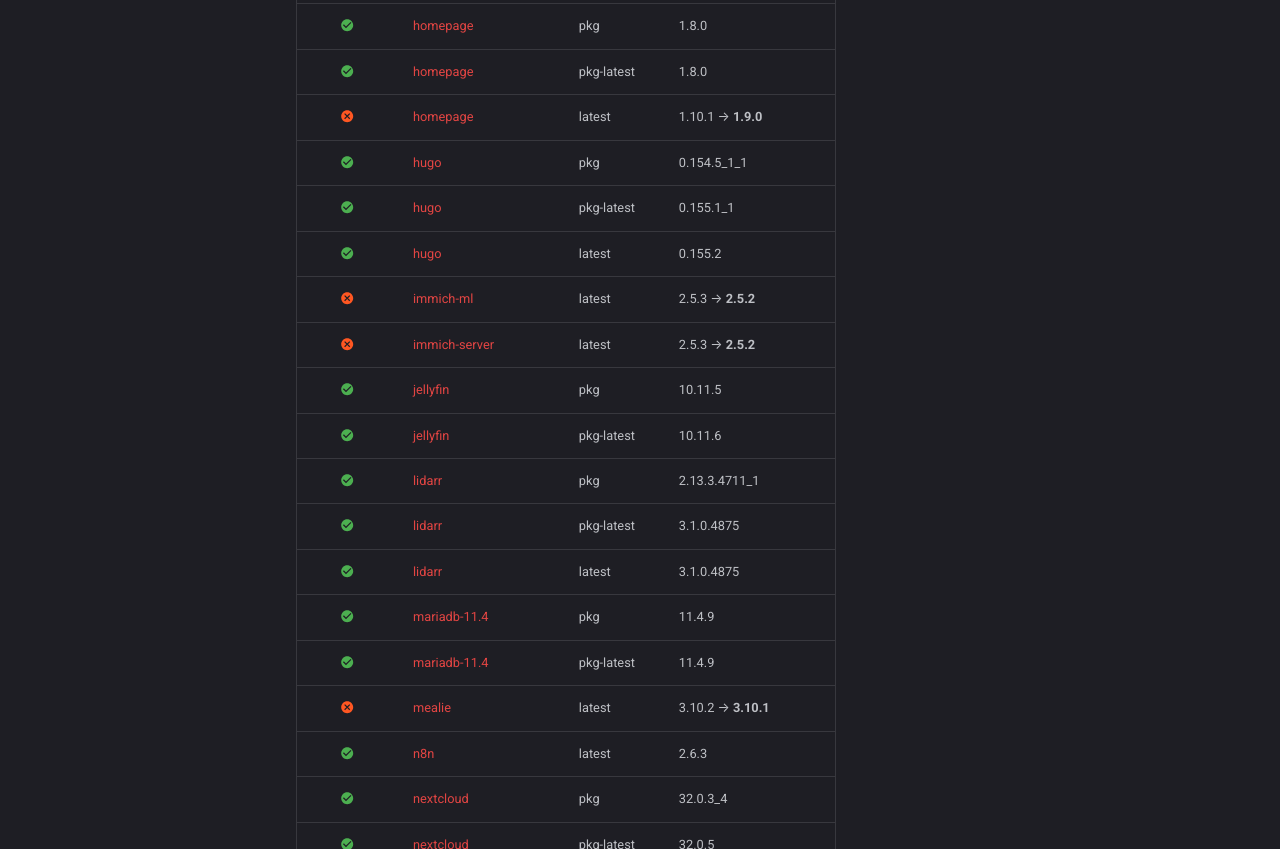
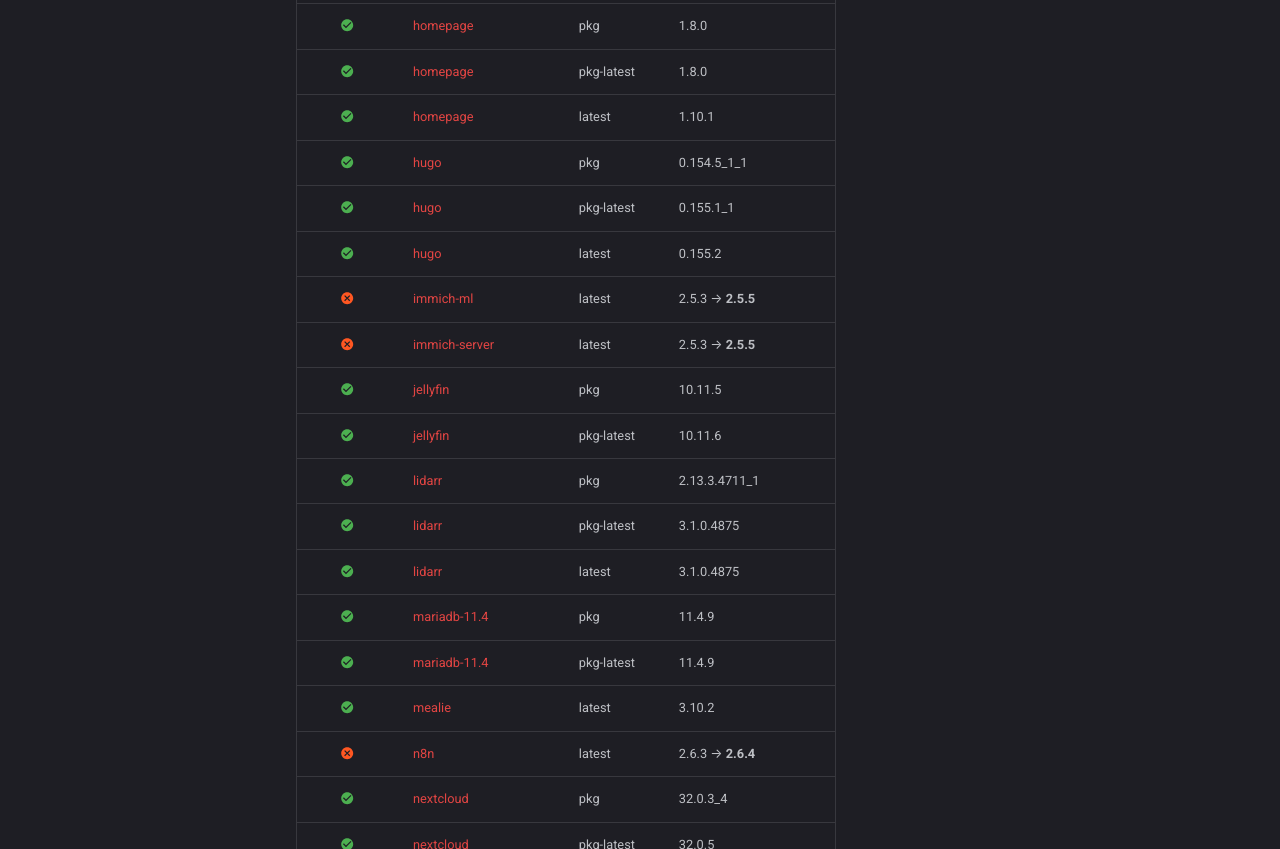
Before and after one commit to daemonless/daemonless-io, an MkDocs documentation site: the page built from docs/status.md, in a window 1280 px wide and 1400 px high, scrolled down 528 px. Shown: the part 151-1000 px from the top of the window. Built offline with MkDocs 1.6.1 and Material for MkDocs 9.7.7, drawn with Linux system fonts in a browser that asks for light colours; comment, search, counter and statistics services are not loaded; some of the changed text lies outside the part shown.

Commit message:
Update version status [skip ci]

```diff
--- a/docs/status.md
+++ b/docs/status.md
@@ -13,12 +13,12 @@
 | :material-check-circle:{ .current } | [gitea](https://github.com/daemonless/gitea/actions) | pkg-latest | 1.24.2_8 |
 | :material-check-circle:{ .current } | [homepage](https://github.com/daemonless/homepage/actions) | pkg | 1.8.0 |
 | :material-check-circle:{ .current } | [homepage](https://github.com/daemonless/homepage/actions) | pkg-latest | 1.8.0 |
-| :material-close-circle:{ .outdated } | [homepage](https://github.com/daemonless/homepage/actions) | latest | 1.10.1 → **1.9.0** |
+| :material-check-circle:{ .current } | [homepage](https://github.com/daemonless/homepage/actions) | latest | 1.10.1 |
 | :material-check-circle:{ .current } | [hugo](https://github.com/daemonless/hugo/actions) | pkg | 0.154.5_1_1 |
 | :material-check-circle:{ .current } | [hugo](https://github.com/daemonless/hugo/actions) | pkg-latest | 0.155.1_1 |
 | :material-check-circle:{ .current } | [hugo](https://github.com/daemonless/hugo/actions) | latest | 0.155.2 |
-| :material-close-circle:{ .outdated } | [immich-ml](https://github.com/daemonless/immich-ml/actions) | latest | 2.5.3 → **2.5.2** |
-| :material-close-circle:{ .outdated } | [immich-server](https://github.com/daemonless/immich-server/actions) | latest | 2.5.3 → **2.5.2** |
+| :material-close-circle:{ .outdated } | [immich-ml](https://github.com/daemonless/immich-ml/actions) | latest | 2.5.3 → **2.5.5** |
+| :material-close-circle:{ .outdated } | [immich-server](https://github.com/daemonless/immich-server/actions) | latest | 2.5.3 → **2.5.5** |
 | :material-check-circle:{ .current } | [jellyfin](https://github.com/daemonless/jellyfin/actions) | pkg | 10.11.5 |
 | :material-check-circle:{ .current } | [jellyfin](https://github.com/daemonless/jellyfin/actions) | pkg-latest | 10.11.6 |
 | :material-check-circle:{ .current } | [lidarr](https://github.com/daemonless/lidarr/actions) | pkg | 2.13.3.4711_1 |
@@ -26,8 +26,8 @@
 | :material-check-circle:{ .current } | [lidarr](https://github.com/daemonless/lidarr/actions) | latest | 3.1.0.4875 |
 | :material-check-circle:{ .current } | [mariadb-11.4](https://github.com/daemonless/mariadb-11.4/actions) | pkg | 11.4.9 |
 | :material-check-circle:{ .current } | [mariadb-11.4](https://github.com/daemonless/mariadb-11.4/actions) | pkg-latest | 11.4.9 |
-| :material-close-circle:{ .outdated } | [mealie](https://github.com/daemonless/mealie/actions) | latest | 3.10.2 → **3.10.1** |
-| :material-check-circle:{ .current } | [n8n](https://github.com/daemonless/n8n/actions) | latest | 2.6.3 |
+| :material-check-circle:{ .current } | [mealie](https://github.com/daemonless/mealie/actions) | latest | 3.10.2 |
+| :material-close-circle:{ .outdated } | [n8n](https://github.com/daemonless/n8n/actions) | latest | 2.6.3 → **2.6.4** |
 | :material-check-circle:{ .current } | [nextcloud](https://github.com/daemonless/nextcloud/actions) | pkg | 32.0.3_4 |
 | :material-check-circle:{ .current } | [nextcloud](https://github.com/daemonless/nextcloud/actions) | pkg-latest | 32.0.5 |
 | :material-check-circle:{ .current } | [openspeedtest](https://github.com/daemonless/openspeedtest/actions) | latest | 2.0.5 |
```
Also changed, not shown: other parts of docs/status.md (+2 -2 lines).
